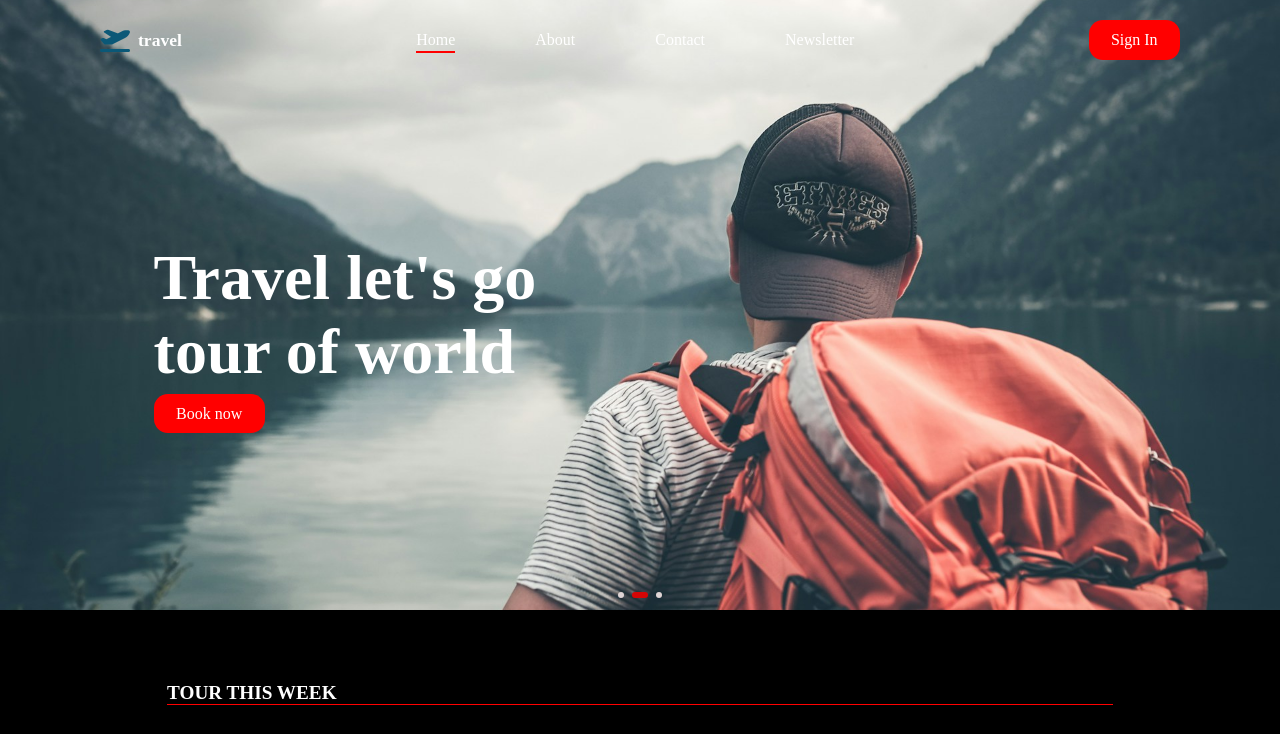
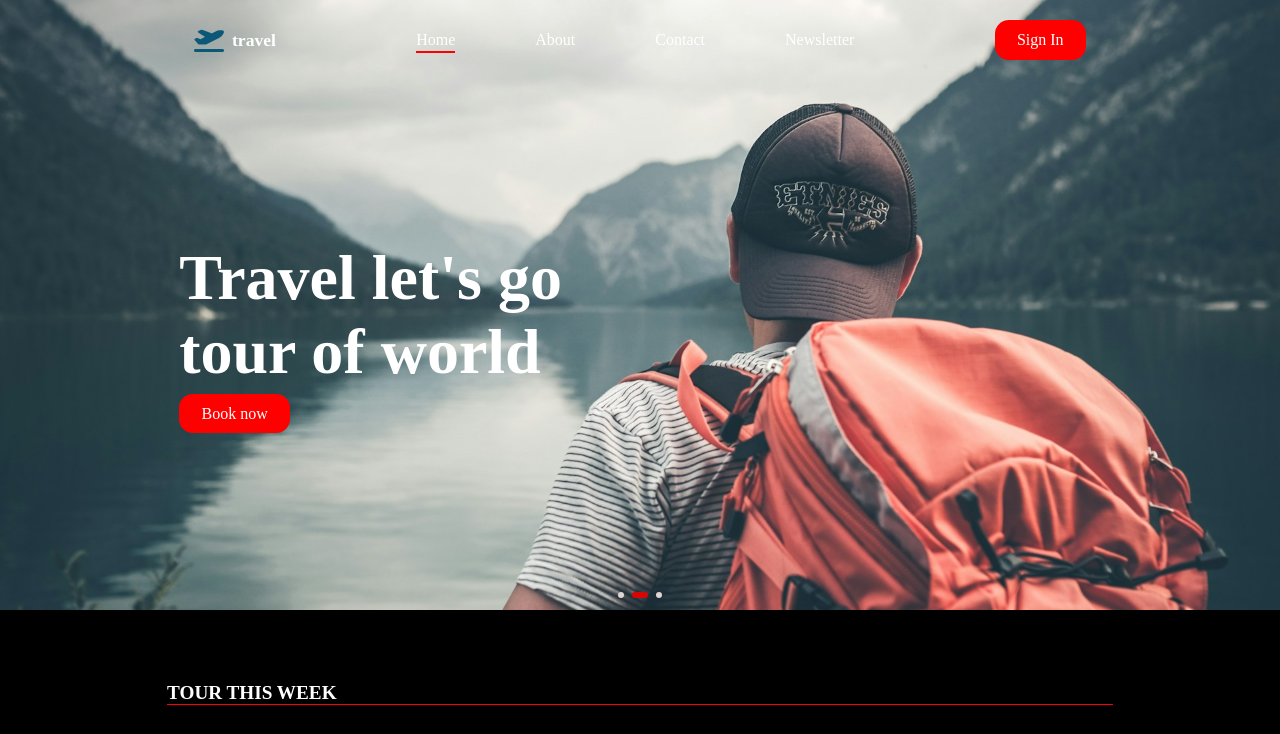
Before and after one commit to code-with-zain-hunzai/travel-with-zain, a plain HTML site: page index.html in a window 1280 px wide. Shown: the top 734 px of the page. Drawn offline with nearby package versions, Linux system fonts and the light colour scheme; a web font is replaced by a local one.

Commit message:
Add new formatting

```diff
--- a/css/style.css
+++ b/css/style.css
@@ -33,7 +33,7 @@ section {
 }
 
 header {
-    position: fixed;
+    position: absolute;
     width: 100%;
     top: 0;
     right: 0;
@@ -41,8 +41,9 @@ header {
     display: flex;
     align-items: center;
     justify-content: space-between;
-    padding: 20px 100px;
+    padding: 20px 194px;
     transition: 0.2s;
+
 }
 
 .logo {
@@ -157,7 +158,7 @@ header .logo {
 
 .home-text {
     margin-top: 12%;
-    margin-left: 12%;
+    margin-left: 14%;
 }
 
 .home-text span {
--- a/index.html
+++ b/index.html
@@ -6,9 +6,9 @@
     <meta name="viewport" content="width=device-width, initial-scale=1.0">
     <link rel="stylesheet" href="https://cdn.jsdelivr.net/npm/swiper@11/swiper-bundle.min.css" />
     <link rel="stylesheet" href="https://cdnjs.cloudflare.com/ajax/libs/font-awesome/6.5.1/css/all.min.css">
-    <link rel="stylesheet" href="/travel-with-zain/css/style.css">
+    <link rel="stylesheet" href="css/style.css">
     <link rel="stylesheet" href="https://cdn.jsdelivr.net/npm/boxicons@latest/css/boxicons.min.css">
-    <script src="/travel-with-zain/js/script.js" defer></script>
+    <script src="js/script.js" defer></script>
     <title>travel</title>
 </head>
 
```
